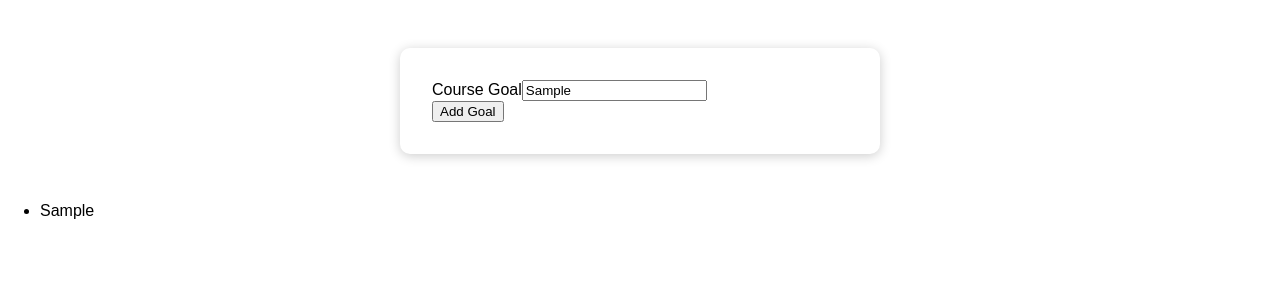
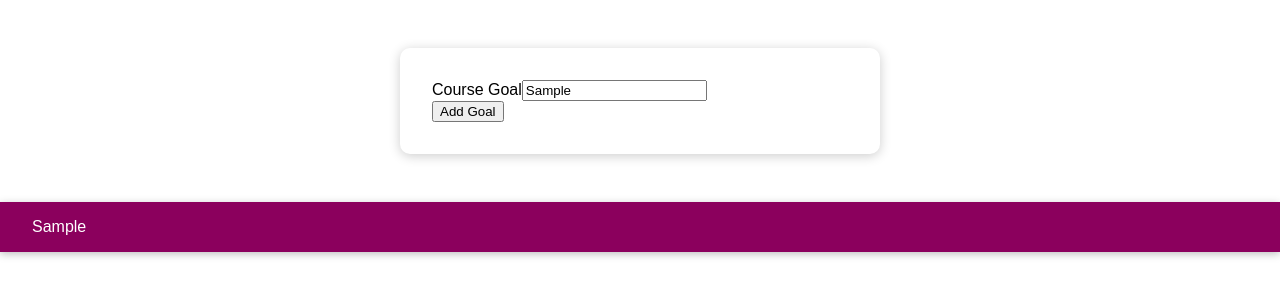
Before and after one commit to chanyu1/React-DoToday, a React (Create React App) app: page / in a window 1280 px wide. Both pictures are taken after typing "Sample" into the empty fields and a click on the button "Add Goal". Shown: the top 300 px of the page. Built offline with nearby package versions, Linux system fonts and the light colour scheme.

Commit message:
feat: implement TypeScript

```diff
--- /dev/null
+++ b/src/Globals.d.ts
@@ -0,0 +1,2 @@
+declare module "*.module.css";
+declare module "*.module.scss";
--- /dev/null
+++ b/src/components/Goals/GoalItem.module.css
@@ -0,0 +1,8 @@
+.item {
+  margin: 1rem 0;
+  background: #8b005d;
+  box-shadow: 0 2px 8px rgba(0, 0, 0, 0.26);
+  color: white;
+  padding: 1rem 2rem;
+  cursor: pointer;
+}
--- a/src/components/Goals/GoalItem.tsx
+++ b/src/components/Goals/GoalItem.tsx
@@ -1,6 +1,6 @@
 import React from "react";
 
-// import "./CourseGoalItem.css";
+import classes from "./GoalItem.module.css";
 
 // const GoalItem = ({ onDelete, id, children }) => {
 const GoalItem: React.FC<{ text: string }> = (props) => {
@@ -9,7 +9,7 @@ const GoalItem: React.FC<{ text: string }> = (props) => {
   // };
 
   return (
-    <li className={`${["goal-item"]}`}>
+    <li className={classes.item}>
       {/* <li className={`${["goal-item"]}`} onClick={deleteHandler}> */}
       {props.text}
     </li>
--- a/src/components/Goals/Goals.tsx
+++ b/src/components/Goals/Goals.tsx
@@ -1,15 +1,17 @@
 import React from "react";
 
+import GoalItem from "../../components/Goals/GoalItem";
 import Goal from "../../models/goal";
-// import classes from "./Goals.module.css";
+import classes from "./Goals.module.css";
 
 const Goals: React.FC<{ items: Goal[] }> = (props) => {
   return (
-    <ul className={`${["goals"]}`}>
+    // <ul className={`${["goals"]}`}>
+    <ul className={classes.goals}>
       {props.items.map((item) => (
+        // <li key={item.id}>{item.text}</li>
         // <GoalItem key={item.id} text={item.text} onDelete={onDeleteItem}>
-        <li key={item.id}>{item.text}</li>
-        // </GoalItem>
+        <GoalItem key={item.id} text={item.text} />
       ))}
     </ul>
   );
```
